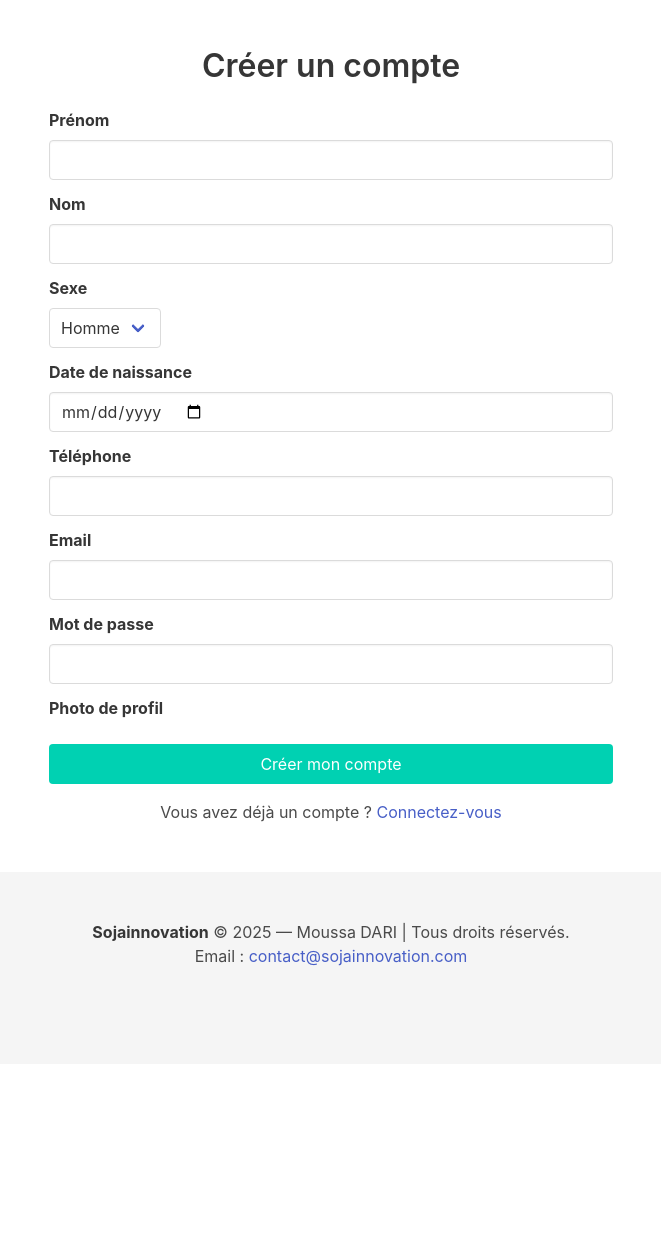
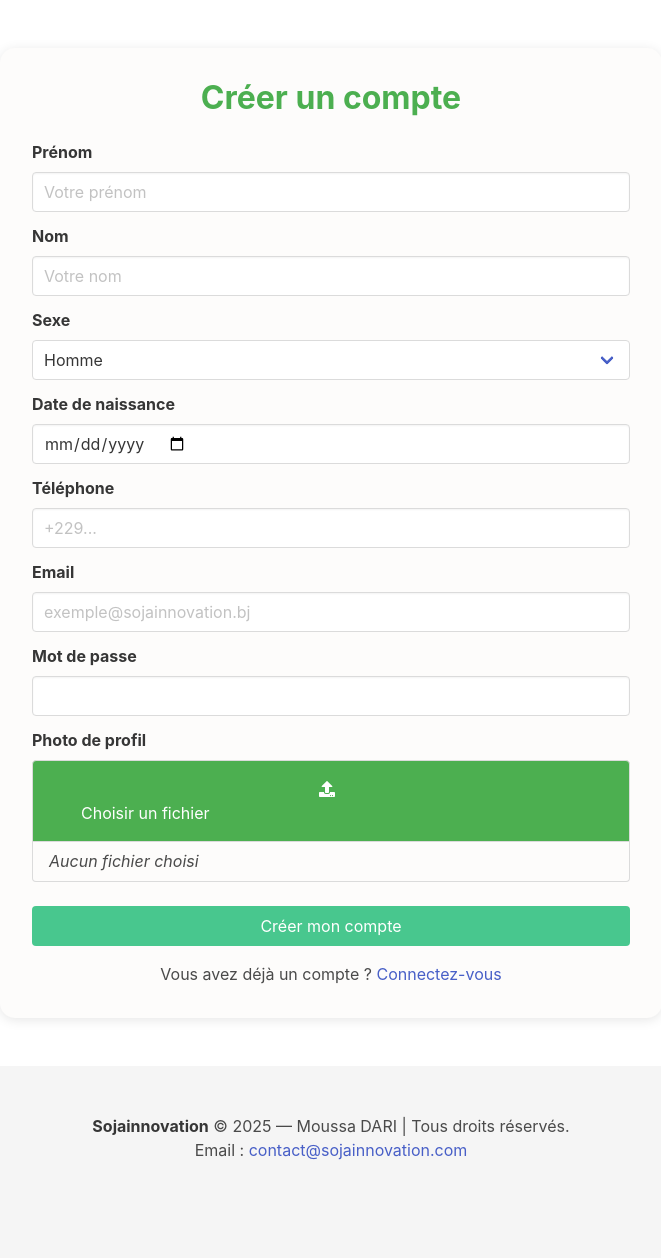
Before and after one commit to VEGLOgabin/moussa-company-website, a Django app: page /register/ in a window 1280 px wide. Shown: the whole page, without its empty margins (309-970 px from the left). Before the commit the page ends 966 px from the top, so only its background shows below. Run offline with Django 4.2, Linux system fonts and the light colour scheme.

Commit message:
Moussa Web app

```diff
--- a/products/templates/products/register.html
+++ b/products/templates/products/register.html
@@ -4,39 +4,59 @@
 
 {% block style %}
 <style>
+  .form-box {
+    border-radius: 15px;
+    background-color: #fdfcfb;
+    padding: 2rem;
+    box-shadow: 0 2px 12px rgba(0, 0, 0, 0.1);
+  }
 
+  .form-box h1.title {
+    color: #4caf50;
+    font-weight: 700;
+  }
 
+  .file-label .file-cta {
+    background-color: #4caf50;
+    color: white;
+    border-radius: 6px;
+  }
+
+  .file-name {
+    font-style: italic;
+  }
 </style>
 {% endblock %}
-
-
 
 {% block content %}
 <section class="section">
   <div class="container">
     <div class="columns is-centered">
-      <div class="column is-6">
+      <div class="column is-7">
+        <div class="form-box">
           <h1 class="title has-text-centered">Créer un compte</h1>
+
           <form method="POST" enctype="multipart/form-data">
             {% csrf_token %}
+
             <div class="field">
               <label class="label">Prénom</label>
               <div class="control">
-              <input class="input" type="text" name="first_name" required>
+                <input class="input" type="text" name="first_name" placeholder="Votre prénom" required>
               </div>
             </div>
 
             <div class="field">
               <label class="label">Nom</label>
               <div class="control">
-              <input class="input" type="text" name="last_name" required>
+                <input class="input" type="text" name="last_name" placeholder="Votre nom" required>
               </div>
             </div>
 
             <div class="field">
               <label class="label">Sexe</label>
               <div class="control">
-              <div class="select">
+                <div class="select is-fullwidth">
                   <select name="sex">
                     <option value="Homme">Homme</option>
                     <option value="Femme">Femme</option>
@@ -55,14 +75,14 @@
             <div class="field">
               <label class="label">Téléphone</label>
               <div class="control">
-              <input class="input" type="tel" name="phone_number" required>
+                <input class="input" type="tel" name="phone_number" placeholder="+229..." required>
               </div>
             </div>
 
             <div class="field">
               <label class="label">Email</label>
               <div class="control">
-              <input class="input" type="email" name="email" required>
+                <input class="input" type="email" name="email" placeholder="exemple@sojainnovation.bj" required>
               </div>
             </div>
 
@@ -75,22 +95,50 @@
 
             <div class="field">
               <label class="label">Photo de profil</label>
-            <div class="control">
+              <div class="file has-name is-fullwidth is-boxed">
+                <label class="file-label">
                   <input class="file-input" type="file" name="photo">
+                  <span class="file-cta">
+                    <span class="file-icon"><i class="fas fa-upload"></i></span>
+                    <span class="file-label">Choisir un fichier</span>
+                  </span>
+                  <span class="file-name">Aucun fichier choisi</span>
+                </label>
               </div>
             </div>
 
             <div class="field mt-5">
               <div class="control">
-              <button type="submit" class="button is-primary is-fullwidth">Créer mon compte</button>
+                <button type="submit" class="button is-success is-fullwidth">Créer mon compte</button>
               </div>
             </div>
           </form>
+
           <p class="has-text-centered mt-4">
             Vous avez déjà un compte ? <a href="{% url 'login' %}">Connectez-vous</a>
           </p>
         </div>
       </div>
     </div>
+  </div>
 </section>
 {% endblock %}
+
+{% block scripts %}
+<script>
+  // Show selected filename for file input
+  document.addEventListener('DOMContentLoaded', function () {
+    const fileInput = document.querySelector('.file-input');
+    if (fileInput) {
+      fileInput.addEventListener('change', function () {
+        const fileName = document.querySelector('.file-name');
+        if (fileInput.files.length > 0) {
+          fileName.textContent = fileInput.files[0].name;
+        } else {
+          fileName.textContent = "Aucun fichier choisi";
+        }
+      });
+    }
+  });
+</script>
+{% endblock %}
--- a/products/urls.py
+++ b/products/urls.py
@@ -14,6 +14,7 @@ urlpatterns = [
     path('login/',views.login_view,name="login"),
     path('register/',views.register,name="register"),
     path('profile/',views.profile,name="profile"),
+    path('logout/',views.logout,name="logout"),
 
 
     # #Admin actions
```
Also changed, not shown: products/templates/products/about.html (+9 -0 lines), products/templates/products/blog.html (+11 -0 lines), products/templates/products/commander.html (+10 -0 lines), products/templates/products/contact.html (+11 -0 lines), products/templates/products/partenaires.html (+11 -0 lines), products/templates/products/produits.html (+11 -0 lines), products/templates/products/temoignages.html (+13 -0 lines), db.sqlite3, media/PROFIL_IMG/Capture_décran_de_2025-05-31_12-02-58.png (added), media/PROFIL_IMG/ChatGPT_Image_Jun_29_2025_09_06_45_AM.png (added), media/PROFIL_IMG/WhatsApp_Image_2025-07-16_at_9.33.54_AM.jpeg (added). Lines whose indentation alone changed are shown as unchanged.
